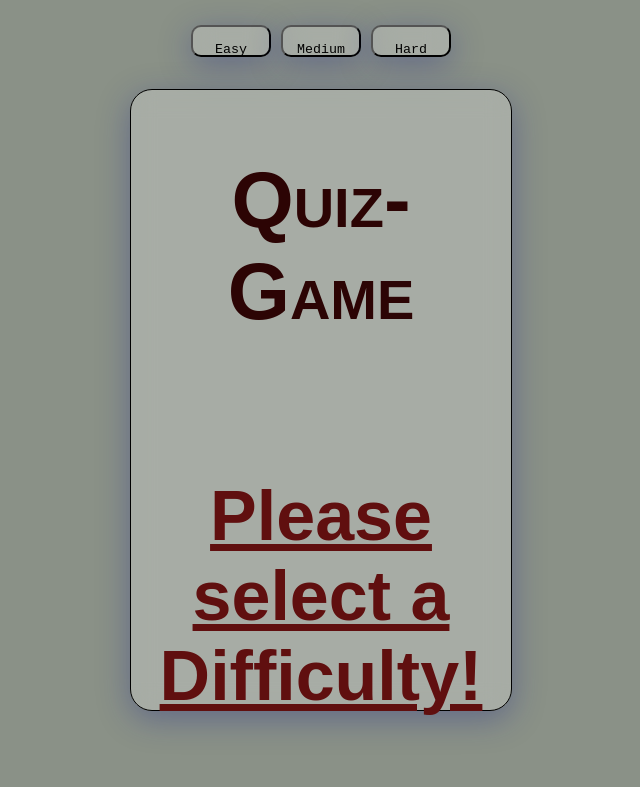
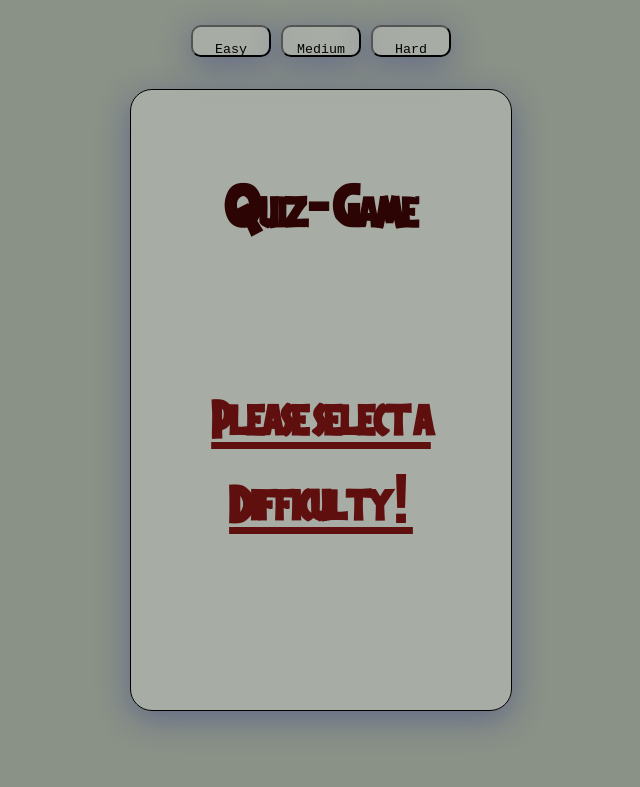
Before and after one commit to TaminoPallua/WelcomeToTheJungleV0.1, a plain HTML site: page QuizGame_WTTJ/index.html in a window 1280 px wide. Shown: the whole page, without its empty margins (319-959 px from the left). Drawn offline with Linux system fonts and the light colour scheme; the site is published under a folder, as on GitHub Pages, so addresses that start at the root find nothing.

Commit message:
Change url, remove folder

```diff
--- a/QuizGame_WTTJ/css/style.css
+++ b/QuizGame_WTTJ/css/style.css
@@ -233,5 +233,5 @@ hr {
 /* Font */
 @font-face {
   font-family: 'JurassicPark';
-  src: url('/fonts/Jurassic_Park.ttf') format('truetype');
+  src: url('../fonts/Jurassic_Park.ttf') format('truetype');
 }
```
